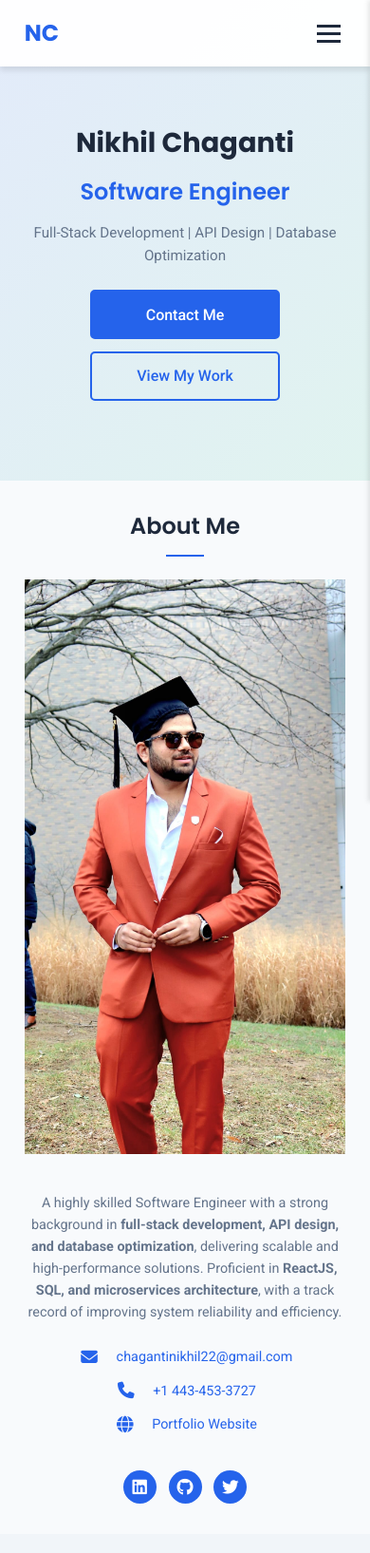
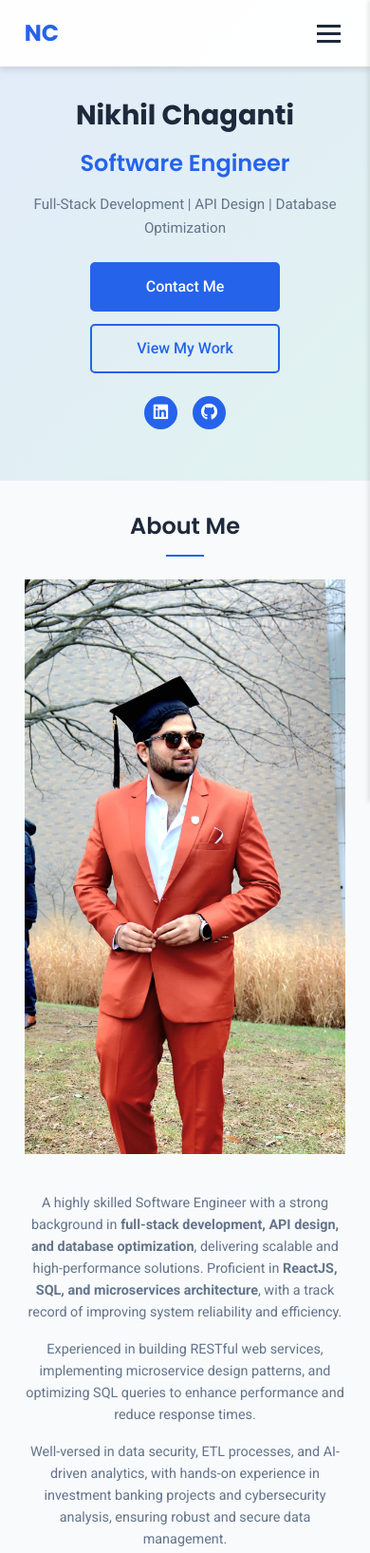
Before and after one commit to NikhilChaganti/portfolio, a plain HTML site: page index.html in a window 390 px wide. Shown: the top 1635 px of the page at 95% size. Drawn offline with Linux system fonts and the light colour scheme.

Commit message:
commit html and css

```diff
--- a/css/style.css
+++ b/css/style.css
@@ -157,6 +157,13 @@ nav {
   font-weight: 700;
   color: var(--primary-color);
   font-family: 'Poppins', sans-serif;
+  text-decoration: none; /* Remove underline from the link */
+  display: block; /* Ensure it behaves like a block element */
+  cursor: pointer; /* Show pointer on hover */
+}
+
+.logo:hover {
+  color: var(--primary-dark); /* Optional: Change color on hover for feedback */
 }
 
 .nav-links {
@@ -244,6 +251,65 @@ nav {
   justify-content: center;
   gap: 1rem;
   flex-wrap: wrap;
+}
+
+.hero-social-links {
+  display: flex;
+  justify-content: center; /* Center the icons horizontally */
+  gap: 2rem; /* Space between LinkedIn and GitHub */
+  margin-top: 1.5rem; /* Space above the social icons */
+}
+
+.social-icon {
+  display: flex;
+  align-items: center;
+  justify-content: center;
+  width: 35px;
+  height: 35px;
+  border-radius: 50%;
+  background-color: var(--primary-color);
+  color: white;
+  transition: var(--transition);
+}
+
+.social-icon i {
+  font-size: 1.1rem;
+}
+
+.social-icon:hover {
+  background-color: var(--primary-dark);
+  transform: translateY(-3px);
+}
+
+/* Media Queries for Responsive Adjustments */
+@media screen and (max-width: 768px) {
+  .hero-social-links {
+      gap: 1.5rem; /* Reduce gap on smaller screens */
+  }
+
+  .social-icon {
+      width: 30px;
+      height: 30px;
+  }
+
+  .social-icon i {
+      font-size: 1rem;
+  }
+}
+
+@media screen and (max-width: 480px) {
+  .hero-social-links {
+      gap: 1rem;
+  }
+
+  .social-icon {
+      width: 28px;
+      height: 28px;
+  }
+
+  .social-icon i {
+      font-size: 0.9rem;
+  }
 }
 
 /* About Section */
@@ -739,19 +805,6 @@ footer {
   font-size: 0.9rem;
 }
 
-.footer-social {
-  display: flex;
-  gap: 0.8rem;
-}
-
-.footer-social .social-icon {
-  background-color: rgba(255, 255, 255, 0.1);
-}
-
-.footer-social .social-icon:hover {
-  background-color: var(--primary-color);
-}
-
 /* Image Container */
 .image-container {
   width: 220px;
--- a/index.html
+++ b/index.html
@@ -12,7 +12,7 @@
     <header>
         <div class="container">
             <nav id="navbar">
-                <div class="logo">NC</div>
+                <a href="#home" class="logo">NC</a>
                 <ul class="nav-links">
                     <li><a href="#home" class="active">Home</a></li>
                     <li><a href="#about">About</a></li>
@@ -40,6 +40,10 @@
                     <a href="#contact" class="btn primary-btn">Contact Me</a>
                     <a href="#projects" class="btn secondary-btn">View My Work</a>
                 </div>
+                <div class="hero-social-links">
+                    <a href="#" class="social-icon"><i class="fab fa-linkedin"></i></a>
+                    <a href="https://github.com/NikhilChaganti?tab=repositories" class="social-icon"><i class="fab fa-github"></i></a>
+                </div>
             </div>
         </div>
     </section>
@@ -50,29 +54,12 @@
             <div class="about-content">
                 <div class="about-text">
                     <p>A highly skilled Software Engineer with a strong background in <strong>full-stack development, API design, and database optimization</strong>, delivering scalable and high-performance solutions. Proficient in <strong>ReactJS, SQL, and microservices architecture</strong>, with a track record of improving system reliability and efficiency.</p>
-                    <div class="personal-info">
-                        <div class="info-item">
-                            <i class="fas fa-envelope"></i>
-                            <a href="mailto:chagantinikhil22@gmail.com">chagantinikhil22@gmail.com</a>
-                        </div>
-                        <div class="info-item">
-                            <i class="fas fa-phone"></i>
-                            <a href="tel:+14434533727">+1 443-453-3727</a>
-                        </div>
-                        <div class="info-item">
-                            <i class="fas fa-globe"></i>
-                            <a href="https://nikhilchaganti.github.io/portfolio/" target="_blank">Portfolio Website</a>
-                        </div>
-                    </div>
+                    <p>Experienced in building RESTful web services, implementing microservice design patterns, and optimizing SQL queries to enhance performance and reduce response times. </p>
+                    <p>Well-versed in data security, ETL processes, and AI-driven analytics, with hands-on experience in investment banking projects and cybersecurity analysis, ensuring robust and secure data management. </p>
                 </div>
                 <div class="about-image">
                     <img src="portfolio_img.jpeg" alt="Nikhil Chaganti" class="profile-image">
                 </div>
-            </div>
-            <div class="social-links">
-                <a href="#" class="social-icon"><i class="fab fa-linkedin"></i></a>
-                <a href="#" class="social-icon"><i class="fab fa-github"></i></a>
-                <a href="#" class="social-icon"><i class="fab fa-twitter"></i></a>
             </div>
         </div>
     </section>
@@ -392,11 +379,6 @@
                 <div class="footer-text">
                     <p>© 2025 Nikhil Chaganti. All rights reserved.</p>
                 </div>
-                <div class="footer-social">
-                    <a href="#" class="social-icon"><i class="fab fa-linkedin"></i></a>
-                    <a href="#" class="social-icon"><i class="fab fa-github"></i></a>
-                    <a href="#" class="social-icon"><i class="fab fa-twitter"></i></a>
-                </div>
             </div>
         </div>
     </footer>
```
Also changed, not shown: sheet 1(2).png (deleted).
